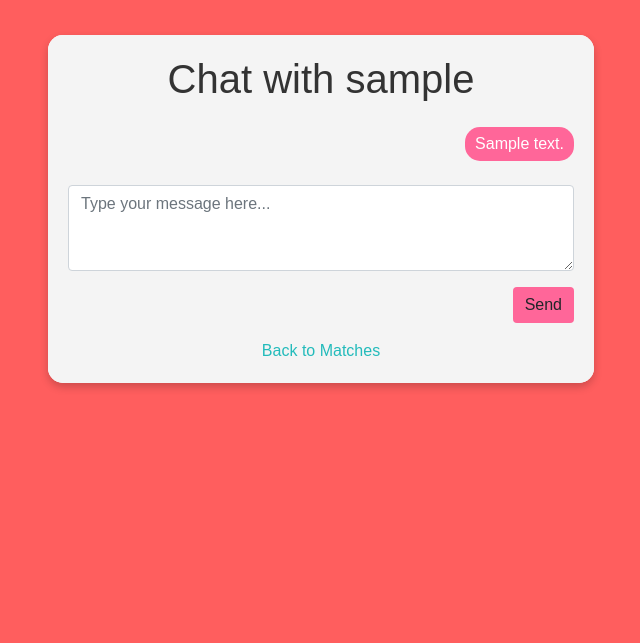
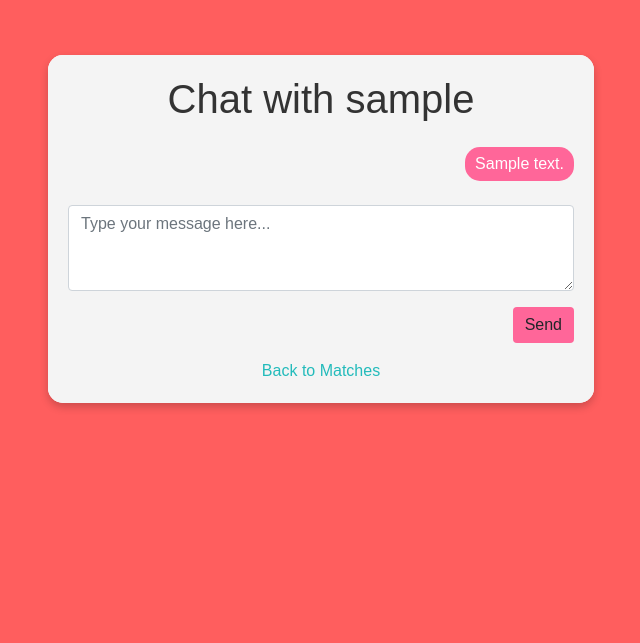
Before and after one commit to VitorBarbosaDev/Spark-Dating-App, a Django app: a page that uses messaging/templates/messaging/chat.html in a window 1280 px wide. Shown: the part 72-715 px from the top of the page, without its empty margins (319-959 px from the left). Run offline with Django 4.2, Linux system fonts and the light colour scheme; a user stored in the database is signed in; tables that the repository leaves empty hold one stand-in row (values such as "Sample post").

Commit message:
add new var

```diff
--- a/messaging/templates/messaging/chat.html
+++ b/messaging/templates/messaging/chat.html
@@ -1,7 +1,7 @@
 {% extends "base.html" %}
 {% load static %}
 {% block content %}
-<div class="container">
+<div class="container chat-container">
     <div class="row justify-content-center">
         <div class="col-md-8 col-lg-6">
             <div class="card">
@@ -41,7 +41,10 @@
     </div>
 </div>
 
+
+
 <script type="text/javascript">
+    const currentUserUsername = "{{ request.user.username }}";
     const getNewMessagesUrl = "{% url 'messaging:get_new_messages' other_user.username %}";
 </script>
 
--- a/static/css/style.css
+++ b/static/css/style.css
@@ -516,6 +516,10 @@ footer {
     color: white;
 }
 
+.chat-container{
+    margin-top: 20px;
+    margin-bottom: 40px;
+}
 
 
 @media screen and (max-width: 1000px) {
--- a/static/js/checkforNewMessages.js
+++ b/static/js/checkforNewMessages.js
@@ -1,4 +1,5 @@
 function fetchNewMessages() {
+    console.log("Fetching new messages"); // Add this line for debugging
     const lastMessageId = getLastMessageId();
     const url = `${getNewMessagesUrl}?last_message_id=${lastMessageId}`;
 
@@ -21,11 +22,11 @@ function updateChatWindow(messages) {
     const chatHistory = document.querySelector('.message-history');
     messages.forEach(message => {
         const messageDiv = document.createElement('div');
-        messageDiv.className = message.sender === "{{ request.user.username }}" ? 'text-end' : 'text-start';
+        messageDiv.className = message.sender === currentUserUsername ? 'text-end' : 'text-start';
         messageDiv.dataset.messageId = message.id;
 
         const messageSpan = document.createElement('span');
-        messageSpan.className = `message-bubble ${message.sender === "{{ request.user.username }}" ? 'user-message' : 'other-user-message'}`;
+        messageSpan.className = `message-bubble ${message.sender === currentUserUsername ? 'user-message' : 'other-user-message'}`;
         messageSpan.textContent = message.content;
 
         messageDiv.appendChild(messageSpan);
@@ -33,4 +34,7 @@ function updateChatWindow(messages) {
     });
 }
 
-setInterval(fetchNewMessages, 5000); // Check for new messages every 5 seconds
+
+document.addEventListener('DOMContentLoaded', function() {
+    setInterval(fetchNewMessages, 5000); // Check for new messages every 5 seconds
+});
```
